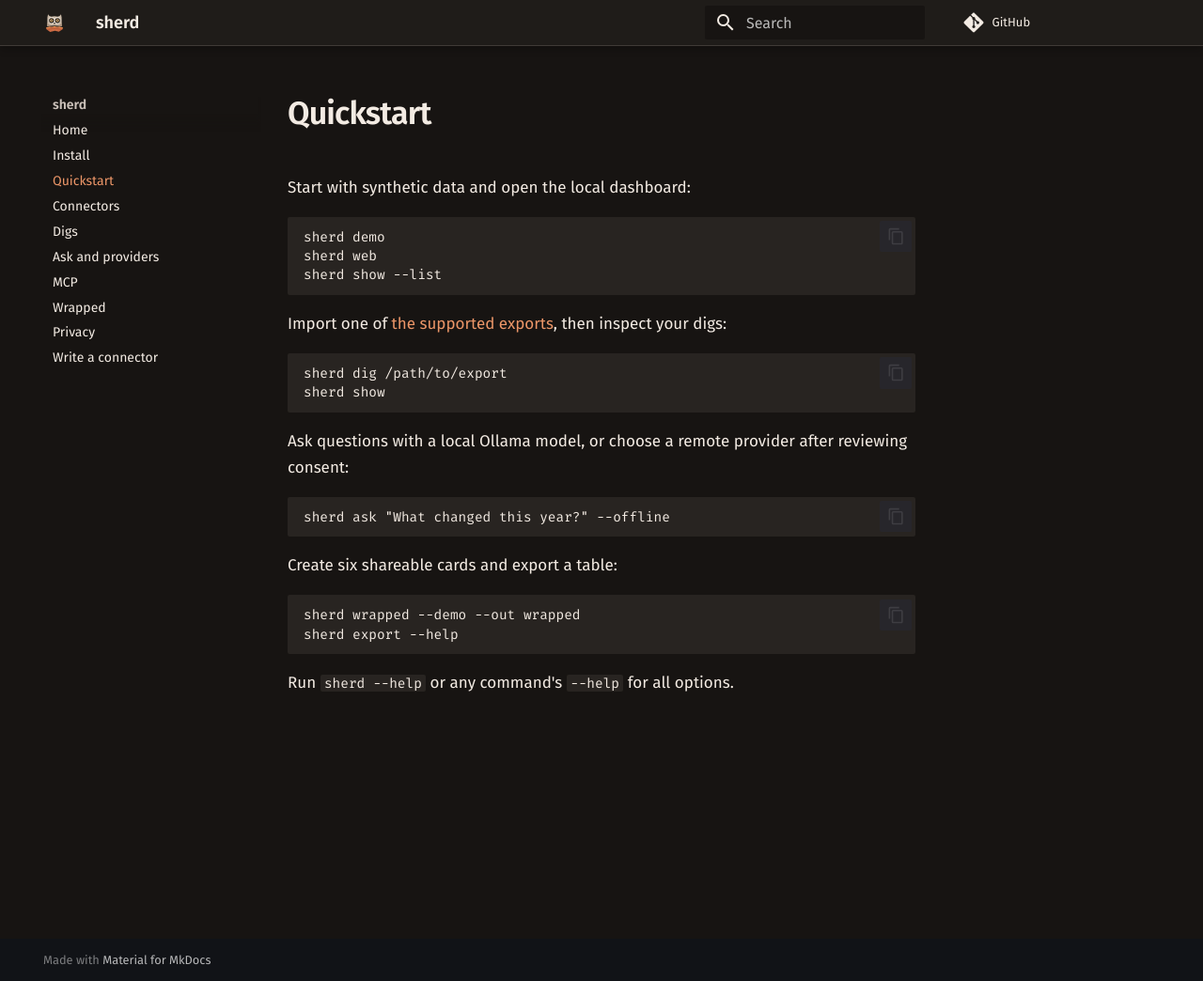
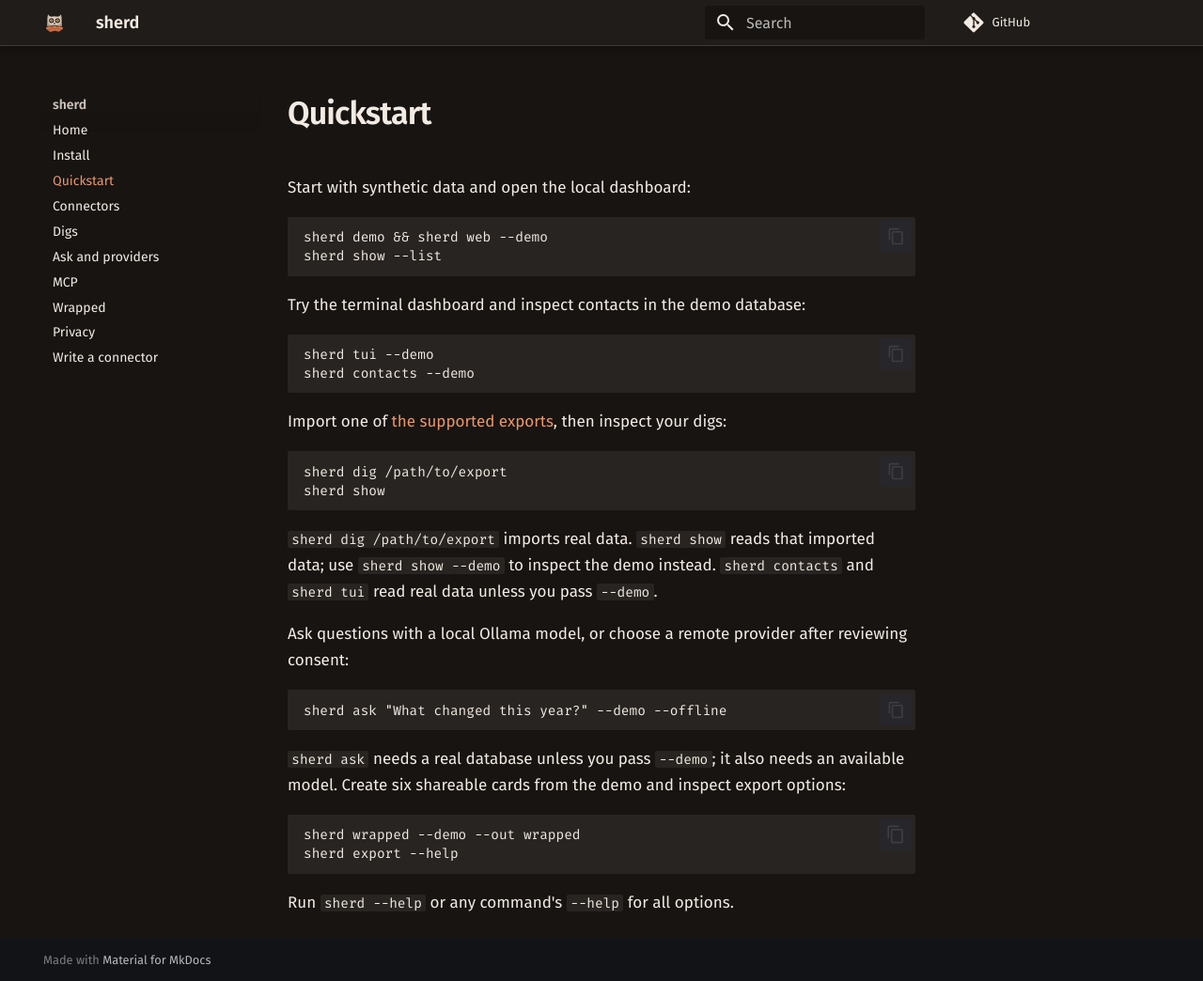
Before and after one commit to Soimanul/sherd, an MkDocs documentation site: the page built from docs/quickstart.md, in a window 1280 px wide and 1044 px high. Shown: the whole window at 94% size. Built offline with MkDocs 1.6.1 and Material for MkDocs 9.7.7, drawn with Linux system fonts in a browser that asks for light colours; comment, search, counter and statistics services are not loaded.

Commit message:
fix(install): show demo dashboard and handle uv download failures

````diff
--- a/docs/quickstart.md
+++ b/docs/quickstart.md
@@ -3,9 +3,15 @@
 Start with synthetic data and open the local dashboard:
 
 ```sh
-sherd demo
-sherd web
+sherd demo && sherd web --demo
 sherd show --list
+```
+
+Try the terminal dashboard and inspect contacts in the demo database:
+
+```sh
+sherd tui --demo
+sherd contacts --demo
 ```
 
 Import one of [the supported exports](connectors/index.md), then inspect your digs:
@@ -15,13 +21,15 @@
 sherd show
 ```
 
+`sherd dig /path/to/export` imports real data. `sherd show` reads that imported data; use `sherd show --demo` to inspect the demo instead. `sherd contacts` and `sherd tui` read real data unless you pass `--demo`.
+
 Ask questions with a local Ollama model, or choose a remote provider after reviewing consent:
 
 ```sh
-sherd ask "What changed this year?" --offline
+sherd ask "What changed this year?" --demo --offline
 ```
 
-Create six shareable cards and export a table:
+`sherd ask` needs a real database unless you pass `--demo`; it also needs an available model. Create six shareable cards from the demo and inspect export options:
 
 ```sh
 sherd wrapped --demo --out wrapped
````
Also changed, not shown: README.md (+1 -1 lines), docs/index.md (+1 -1 lines), docs/install.md (+1 -1 lines), 2 other files.
